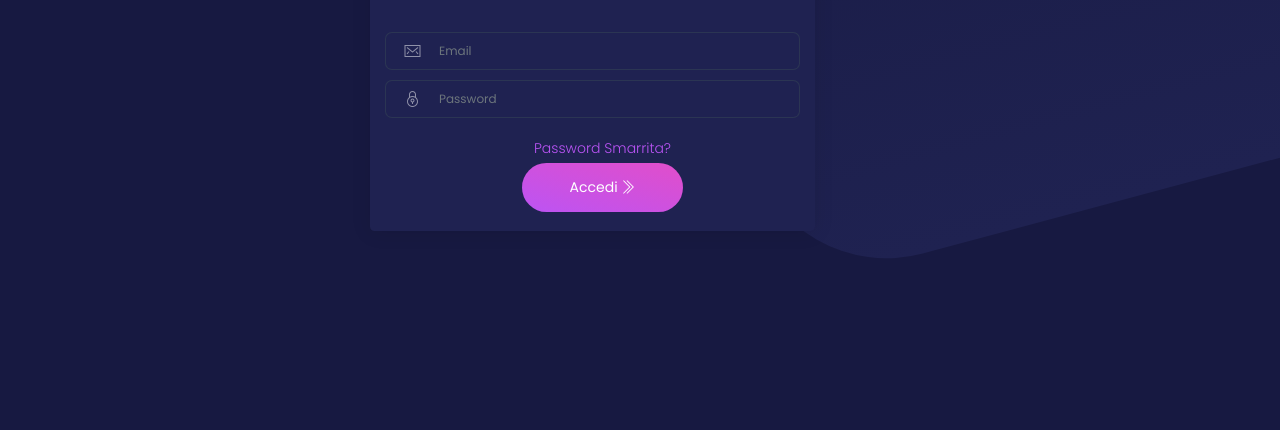
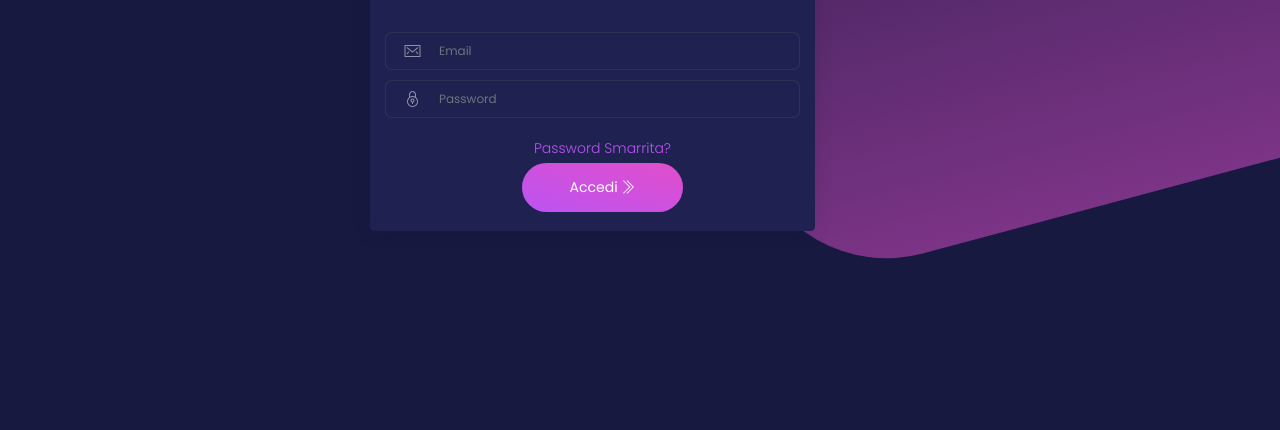
Before and after one commit to Gancidev/Uberazzi-Client, a React app: page /login in a window 1280 px wide. Shown: the part 258-688 px from the top of the page. Built offline with nearby package versions, Linux system fonts and the light colour scheme; what google-maps-react would draw is missing.

Commit message:
Update _example-pages.scss
Aggiustato il css per rendere il rettangolo in alto delle pagine del primary color.

```diff
--- a/src/assets/scss/blk-design-system-react/custom/_example-pages.scss
+++ b/src/assets/scss/blk-design-system-react/custom/_example-pages.scss
@@ -538,7 +538,7 @@
 
     .register-bg{
       height: 700px;
-      background: linear-gradient(to bottom, $transparent-bg 0%, $card-black-background 100%);
+      background: linear-gradient(to bottom, $transparent-bg 0%, $primary 200%);
       width: 700px;
       position: relative;
       right: -600px;
```
